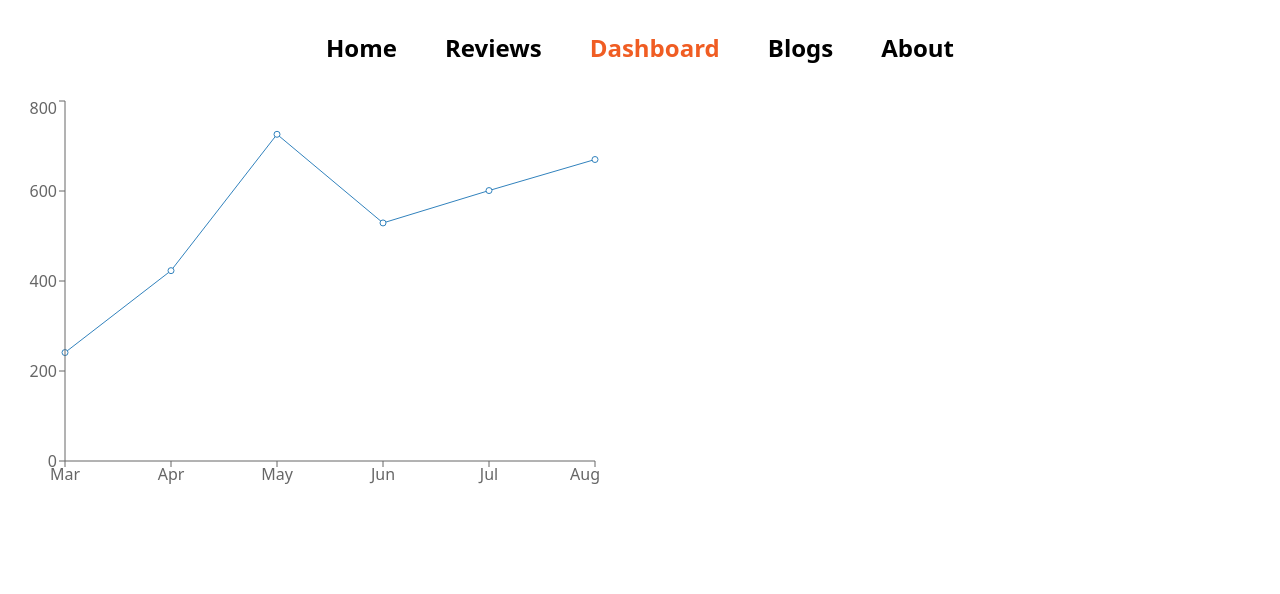
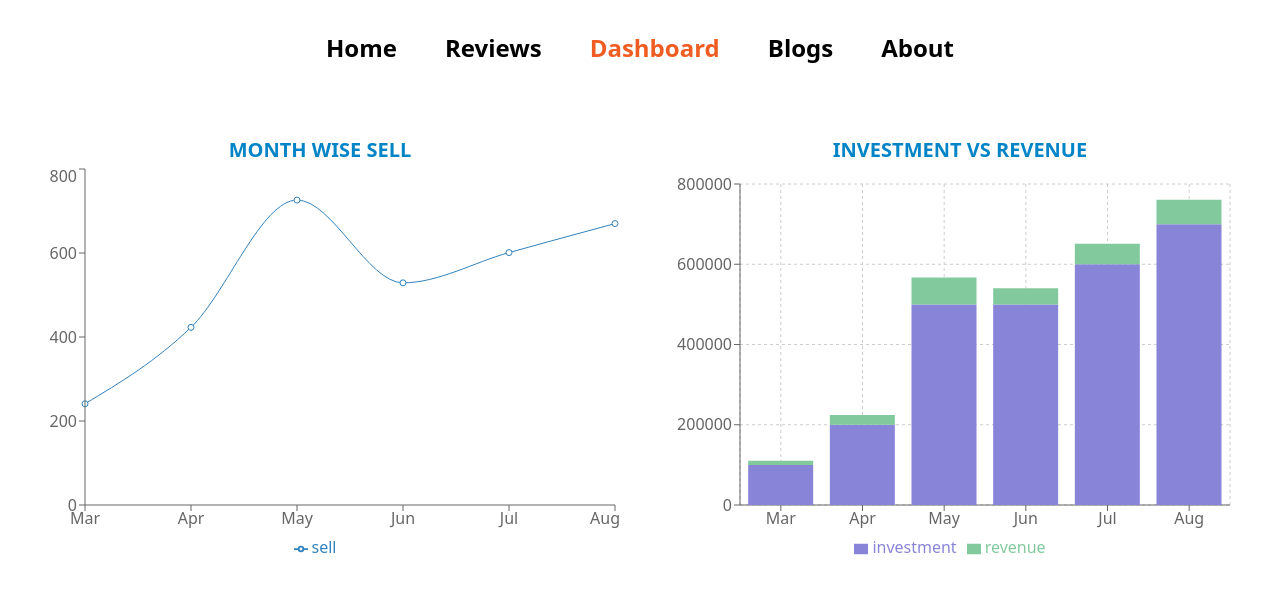
Before and after one commit to AbuKausar007/product-review-perfect-choice-assignment-9, a React (Create React App) app: page /dashboard in a window 1280 px wide. Shown: the top 594 px of the page. Built offline with nearby package versions, Linux system fonts and the light colour scheme.

Commit message:
dashboard chart page done

```diff
--- a/src/components/Dashboard/Dashboard.js
+++ b/src/components/Dashboard/Dashboard.js
@@ -1,53 +1,13 @@
 import React from "react";
-import { LineChart, Line, XAxis, YAxis, Tooltip } from "recharts";
+import MyBarChart from "../MyBarChart/MyBarChart";
+import MyLineChart from "../MyLineChart/MyLineChart";
 
 const Dashboard = () => {
-  const data = [
-    {
-      month: "Mar",
-      investment: 100000,
-      sell: 241,
-      revenue: 10401,
-    },
-    {
-      month: "Apr",
-      investment: 200000,
-      sell: 423,
-      revenue: 24500,
-    },
-    {
-      month: "May",
-      investment: 500000,
-      sell: 726,
-      revenue: 67010,
-    },
-    {
-      month: "Jun",
-      investment: 500000,
-      sell: 529,
-      revenue: 40405,
-    },
-    {
-      month: "Jul",
-      investment: 600000,
-      sell: 601,
-      revenue: 50900,
-    },
-    {
-      month: "Aug",
-      investment: 700000,
-      sell: 670,
-      revenue: 61000,
-    },
-  ];
-
   return (
-    <LineChart width={600} height={400} data={data}>
-      <Line dataKey={"sell"}></Line>
-      <XAxis dataKey={"month"}></XAxis>
-      <YAxis></YAxis>
-      <Tooltip></Tooltip>
-    </LineChart>
+    <div className=" grid grid-cols-2 py-10 ">
+      <MyLineChart></MyLineChart>
+      <MyBarChart></MyBarChart>
+    </div>
   );
 };
 
--- /dev/null
+++ b/src/components/MyBarChart/MyBarChart.js
@@ -0,0 +1,80 @@
+import React from "react";
+import {
+  Bar,
+  BarChart,
+  CartesianGrid,
+  Legend,
+  ResponsiveContainer,
+  Tooltip,
+  XAxis,
+  YAxis,
+} from "recharts";
+
+const MyBarChart = () => {
+  const data = [
+    {
+      month: "Mar",
+      investment: 100000,
+      sell: 241,
+      revenue: 10401,
+    },
+    {
+      month: "Apr",
+      investment: 200000,
+      sell: 423,
+      revenue: 24500,
+    },
+    {
+      month: "May",
+      investment: 500000,
+      sell: 726,
+      revenue: 67010,
+    },
+    {
+      month: "Jun",
+      investment: 500000,
+      sell: 529,
+      revenue: 40405,
+    },
+    {
+      month: "Jul",
+      investment: 600000,
+      sell: 601,
+      revenue: 50900,
+    },
+    {
+      month: "Aug",
+      investment: 700000,
+      sell: 670,
+      revenue: 61000,
+    },
+  ];
+  return (
+    <div className=" flex flex-col items-center justify-center">
+      <p className="notes text-xl text-sky-600 font-semibold">
+        INVESTMENT VS REVENUE
+      </p>
+      <BarChart
+        width={600}
+        height={400}
+        data={data}
+        margin={{
+          top: 20,
+          right: 30,
+          left: 20,
+          bottom: 5,
+        }}
+      >
+        <CartesianGrid strokeDasharray="3 3" />
+        <XAxis dataKey="month" />
+        <YAxis />
+        <Tooltip />
+        <Legend />
+        <Bar dataKey="investment" stackId="a" fill="#8884d8" />
+        <Bar dataKey="revenue" stackId="a" fill="#82ca9d" />
+      </BarChart>
+    </div>
+  );
+};
+
+export default MyBarChart;
--- /dev/null
+++ b/src/components/MyLineChart/MyLineChart.js
@@ -0,0 +1,60 @@
+import React from "react";
+import { LineChart, Line, XAxis, YAxis, Tooltip, Legend } from "recharts";
+
+const MyLineChart = () => {
+  const data = [
+    {
+      month: "Mar",
+      investment: 100000,
+      sell: 241,
+      revenue: 10401,
+    },
+    {
+      month: "Apr",
+      investment: 200000,
+      sell: 423,
+      revenue: 24500,
+    },
+    {
+      month: "May",
+      investment: 500000,
+      sell: 726,
+      revenue: 67010,
+    },
+    {
+      month: "Jun",
+      investment: 500000,
+      sell: 529,
+      revenue: 40405,
+    },
+    {
+      month: "Jul",
+      investment: 600000,
+      sell: 601,
+      revenue: 50900,
+    },
+    {
+      month: "Aug",
+      investment: 700000,
+      sell: 670,
+      revenue: 61000,
+    },
+  ];
+  return (
+    <div className=" flex flex-col items-center justify-center">
+      <p className="notes text-xl text-sky-600 font-semibold">
+        MONTH WISE SELL
+      </p>
+      <LineChart width={600} height={400} data={data}>
+        <Line type="monotone" dataKey={"sell"}></Line>
+        {/* <CartesianGrid stroke="#ccc" /> */}
+        <XAxis dataKey={"month"}></XAxis>
+        <YAxis></YAxis>
+        <Legend></Legend>
+        <Tooltip></Tooltip>
+      </LineChart>
+    </div>
+  );
+};
+
+export default MyLineChart;
--- a/src/components/NotFound/NotFound.js
+++ b/src/components/NotFound/NotFound.js
@@ -13,7 +13,7 @@ const NotFound = () => {
           You are trying to access non existing page!
         </h1>
         <h2 className="text-3xl py-6 text-orange-500 font-bold">
-          Your better go to home page.
+          Better you go to home page.
         </h2>
         <button
           onClick={() => navigate("/")}
```
Also changed, not shown: src/components/MyLineChart/MyLineChart.css (added).
